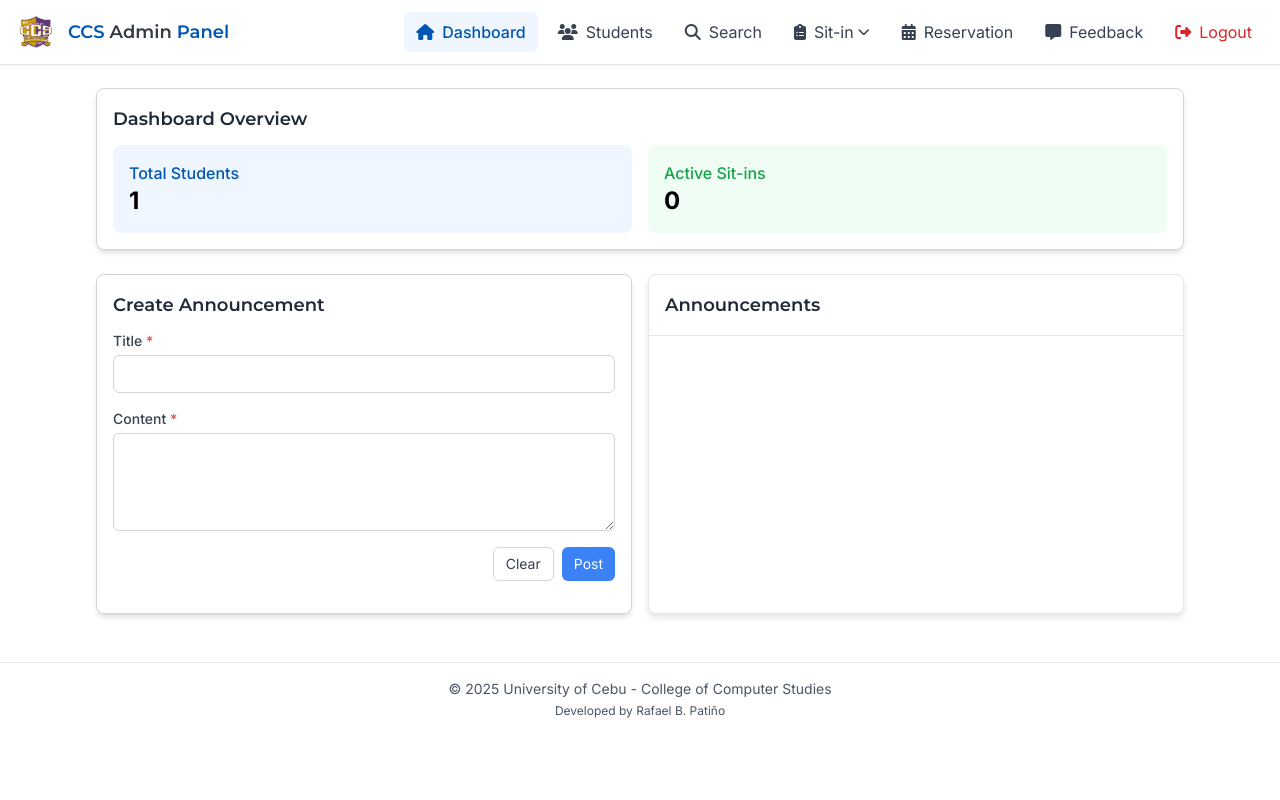
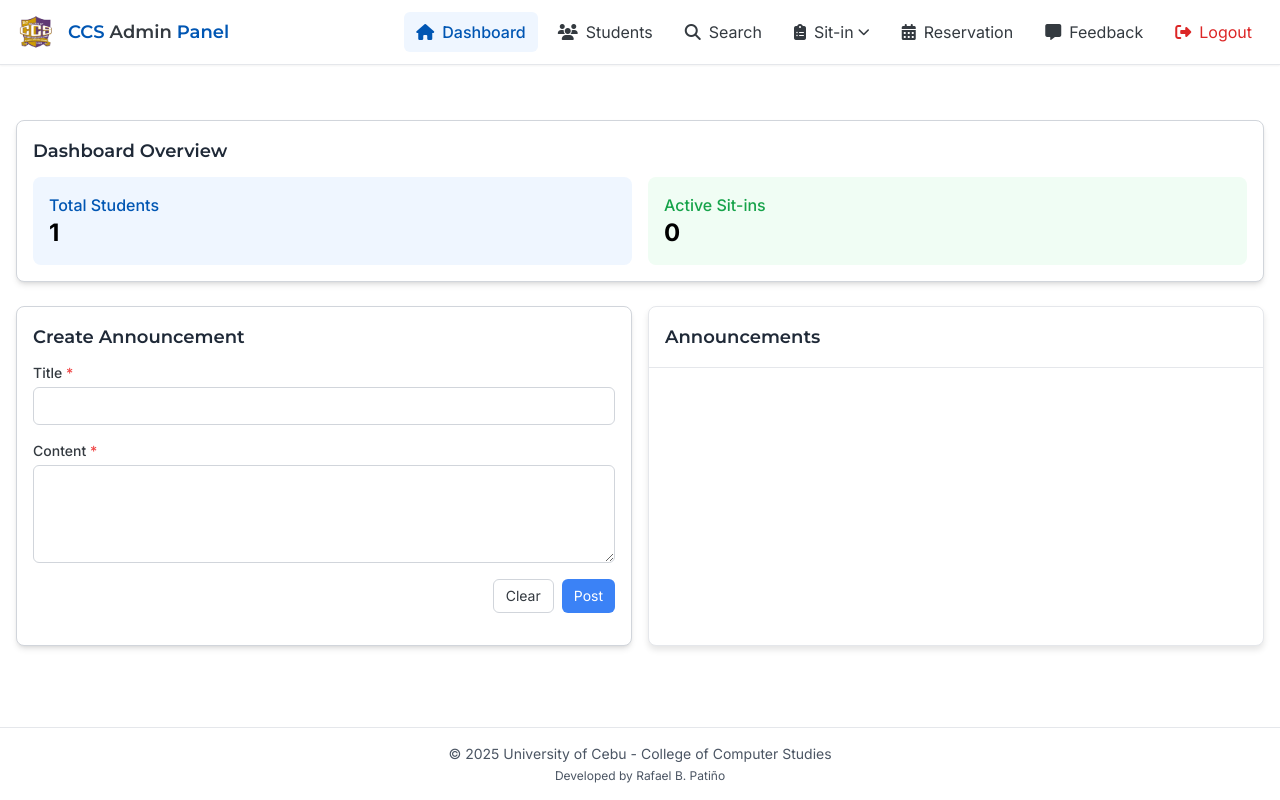
Before and after one commit to Sabnock-k/Sit-in-Monitoring-System, a PHP site: page /pages/admin/homepage.php in a window 1280 px wide. Run offline with PHP 8.4, Linux system fonts and the light colour scheme; the visitor is signed in with stand-in values (Sample User, id 1); data comes from the database, SQL or seed files in the repository; data that the repository does not hold is empty; some libraries are stand-ins or nearby versions.

Commit message:
Update database connection to include port and enhance styling for navigation and buttons

```diff
--- a/conn/db.php
+++ b/conn/db.php
@@ -5,7 +5,7 @@ $password = "";
 $dbname = "sit_inMS";
 $port = 3307;
 
-$conn = new mysqli($servername, $username, $password, $dbname);
+$conn = new mysqli($servername, $username, $password, $dbname, $port);
 
 if($conn -> connect_error) {
     die("Connection Failed: " . $conn->connect_error);
--- a/pages/admin/homepage.php
+++ b/pages/admin/homepage.php
@@ -141,6 +141,8 @@ $conn->close();
     <meta charset="UTF-8">
     <meta name="viewport" content="width=device-width, initial-scale=1.0">
     <title>Dashboard - CCS Sit-in Monitoring</title>
+    <!-- Font Awesome for icons -->
+    <link rel="stylesheet" href="../../public/css/all.css">
     <!-- Add Tailwind CSS via CDN -->
     <script src="https://cdn.tailwindcss.com"></script>
     <script>
@@ -162,8 +164,6 @@ $conn->close();
             },
         }
     </script>
-    <!-- Font Awesome for icons -->
-    <link rel="stylesheet" href="../../public/css/all.css">
     <style>
         @import url('https://fonts.googleapis.com/css2?family=Inter:wght@300;400;500;600;700&family=Montserrat:wght@400;500;600;700&display=swap');
 
@@ -197,7 +197,7 @@ $conn->close();
     </style>
 </head>
 
-<body>
+<body class="min-h-screen flex flex-col">
     <nav class="bg-white border-b border-gray-200 fixed w-full z-50 shadow-sm">
         <div class="container mx-auto px-4">
             <div class="flex justify-between items-center py-3">
@@ -216,37 +216,37 @@ $conn->close();
                     </a>
 
                     <div class="relative group">
-                        <a href="students-list.php" class="px-3 py-2 rounded-md transition duration-300 flex items-center text-gray-700 hover:bg-gray-100">
+                        <a href="students-list.php" class="px-3 py-2 rounded-md transition duration-300 flex items-center text-secondary hover:bg-gray-100">
                             <i class="fas fa-users mr-2"></i><span>Students</span>
                         </a>
                     </div>
 
                     <div class="relative group">
-                        <a href="#" class="open-search-modal px-3 py-2 rounded-md transition duration-300 flex items-center text-gray-700 hover:bg-gray-100">
+                        <a href="#" class="open-search-modal px-3 py-2 rounded-md transition duration-300 flex items-center text-secondary hover:bg-gray-100">
                             <i class="fas fa-search mr-2"></i><span>Search</span>
                         </a>
                     </div>
 
                     <div class="relative group">
-                        <button class="dropdown-button px-3 py-2 rounded-md transition duration-300 flex items-center text-gray-700 hover:bg-gray-100">
+                        <button class="dropdown-button px-3 py-2 rounded-md transition duration-300 flex items-center text-secondary hover:bg-gray-100">
                             <i class="fas fa-clipboard-list mr-2"></i><span>Sit-in</span>
                             <i class="icon fas fa-chevron-down ml-1 text-xs"></i>
                         </button>
                         <div class="dropdown-content absolute left-0 mt-2 w-48 bg-white rounded-md shadow-lg hidden">
-                            <a href="sit-inManage.php" class="block px-4 py-2 text-sm text-gray-700 hover:bg-gray-100">Manage Sit-in</a>
-                            <a href="sit-inRecords.php" class="block px-4 py-2 text-sm text-gray-700 hover:bg-gray-100">View Records</a>
-                            <a href="#" class="block px-4 py-2 text-sm text-gray-700 hover:bg-gray-100">Reports</a>
+                            <a href="sit-inManage.php" class="block px-4 py-2 text-sm text-secondary hover:bg-gray-100">Manage Sit-in</a>
+                            <a href="sit-inRecords.php" class="block px-4 py-2 text-sm text-secondary hover:bg-gray-100">View Records</a>
+                            <a href="#" class="block px-4 py-2 text-sm text-secondary hover:bg-gray-100">Reports</a>
                         </div>
                     </div>
 
                     <div class="relative group">
-                        <button class="px-3 py-2 rounded-md transition duration-300 flex items-center text-gray-700 hover:bg-gray-100">
+                        <button class="px-3 py-2 rounded-md transition duration-300 flex items-center text-secondary hover:bg-gray-100">
                             <i class="fas fa-calendar-alt mr-2"></i><span>Reservation</span>
                         </button>
                     </div>
 
                     <div class="relative group">
-                        <button class="px-3 py-2 rounded-md transition duration-300 flex items-center text-gray-700 hover:bg-gray-100">
+                        <button class="px-3 py-2 rounded-md transition duration-300 flex items-center text-secondary hover:bg-gray-100">
                             <i class="fas fa-comment-alt mr-2"></i><span>Feedback</span>
                         </button>
                     </div>
@@ -260,7 +260,7 @@ $conn->close();
     </nav>
 
     <!-- Main Content Area -->
-    <div class="pt-16 px-4 md:px-6 lg:px-8 container mx-auto max-w-6xl">
+    <div class="container mx-auto px-4 pt-24 pb-8 flex-grow">
         <div class="py-6">
             <div class="grid grid-cols-1 grid-rows-0 gap-4 mb-6">
                 <div class="bg-white rounded-lg border border-gray-300 shadow-md hover:shadow-xl transition-shadow duration-300 p-4">
@@ -300,19 +300,19 @@ $conn->close();
                     <form id="announcementForm" method="POST" action="<?php echo htmlspecialchars($_SERVER['PHP_SELF']); ?>" class="space-y-4">
                         <!-- Title Field -->
                         <div>
-                            <label for="title" class="block text-sm font-medium text-gray-700 mb-1">Title <span class="text-red-500">*</span></label>
+                            <label for="title" class="block text-sm font-medium text-secondary mb-1">Title <span class="text-red-500">*</span></label>
                             <input type="text" id="title" name="title" class="w-full px-3 py-2 text-sm border border-gray-300 rounded-md focus:ring-primary focus:border-primary" value="<?php echo isset($_POST['title']) ? htmlspecialchars($_POST['title']) : ''; ?>">
                         </div>
 
                         <!-- Content Field -->
                         <div>
-                            <label for="content" class="block text-sm font-medium text-gray-700 mb-1">Content <span class="text-red-500">*</span></label>
+                            <label for="content" class="block text-sm font-medium text-secondary mb-1">Content <span class="text-red-500">*</span></label>
                             <textarea id="content" name="content" class="w-full px-3 py-2 text-sm border border-gray-300 rounded-md focus:ring-primary focus:border-primary" rows="4"><?php echo isset($_POST['content']) ? htmlspecialchars($_POST['content']) : ''; ?></textarea>
                         </div>
 
                         <!-- Submit Button -->
                         <div class="flex justify-end space-x-2">
-                            <button type="button" id="clearBtn" class="px-3 py-1.5 text-sm border border-gray-300 rounded-md text-gray-700 bg-white hover:bg-gray-300 focus:outline-none focus:ring-2 focus:ring-offset-2 focus:ring-primary transition duration-200">
+                            <button type="button" id="clearBtn" class="px-3 py-1.5 text-sm border border-gray-300 rounded-md text-secondary bg-white hover:bg-gray-300 focus:outline-none focus:ring-2 focus:ring-offset-2 focus:ring-primary transition duration-200">
                                 Clear
                             </button>
                             <button type="submit" name="create_announcement" class="px-3 py-1.5 text-sm bg-blue-500 text-white rounded-md hover:bg-blue-700 focus:outline-none focus:ring-2 focus:ring-offset-2 focus:ring-primary transition duration-200">
@@ -362,7 +362,7 @@ $conn->close();
                                             </form>
                                         </div>
                                     </div>
-                                    <p class="text-gray-700"><?php echo htmlspecialchars($announcement['content']); ?></p>
+                                    <p class="text-secondary"><?php echo htmlspecialchars($announcement['content']); ?></p>
                                 </div>
                             <?php endforeach; ?>
                         </div>
@@ -388,15 +388,15 @@ $conn->close();
                         <form id="editAnnouncementForm" method="POST" action="<?php echo htmlspecialchars($_SERVER['PHP_SELF']); ?>">
                             <input type="hidden" id="editId" name="id">
                             <div class="mb-4">
-                                <label class="block text-sm font-medium text-gray-700">Title</label>
+                                <label class="block text-sm font-medium text-secondary">Title</label>
                                 <input type="text" id="editTitle" name="title" class="w-full px-3 py-2 border border-gray-300 rounded-md focus:ring-primary focus:border-primary">
                             </div>
                             <div class="mb-4">
-                                <label class="block text-sm font-medium text-gray-700">Content</label>
+                                <label class="block text-sm font-medium text-secondary">Content</label>
                                 <textarea id="editContent" name="content" class="w-full px-3 py-2 border border-gray-300 rounded-md focus:ring-primary focus:border-primary" rows="4"></textarea>
                             </div>
                             <div class="flex justify-end space-x-2">
-                                <button type="button" id="closeEditModal" class="px-3 py-1.5 text-sm bg-gray-300 text-gray-700 rounded-md hover:bg-gray-400 transition">Cancel</button>
+                                <button type="button" id="closeEditModal" class="px-3 py-1.5 text-sm bg-gray-300 text-secondary rounded-md hover:bg-gray-400 transition">Cancel</button>
                                 <button type="submit" name="edit_announcement" class="px-3 py-1.5 text-sm bg-blue-500 text-white rounded-md hover:bg-blue-600 transition">Save Changes</button>
                             </div>
                         </form>
@@ -405,6 +405,7 @@ $conn->close();
             </div>
         </div>
     </div>
+
     <!-- Footer -->
     <footer class="bg-white border-t border-gray-200 py-4 mt-6">
         <div class="container mx-auto px-4 text-center text-gray-600 text-sm">
```
Also changed, not shown: pages/admin/sit-inManage.php (+15 -14 lines), pages/admin/sit-inRecords.php (+14 -12 lines), pages/admin/students-list.php (+12 -12 lines), pages/users/homepage.php (+25 -25 lines).
